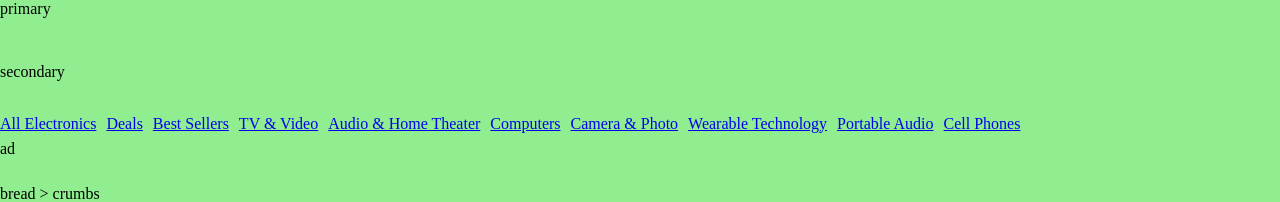
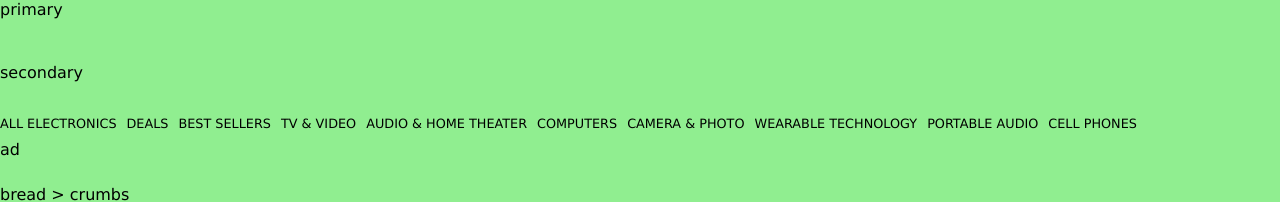
Before and after one commit to martypdx/copy-website-oct-2022, a plain HTML site: page index.html in a window 1280 px wide. Shown: the top 202 px of the page. Drawn offline with Linux system fonts and the light colour scheme; grey boxes are pictures that could not be loaded.

Commit message:
better category links

```diff
--- a/styles/global.css
+++ b/styles/global.css
@@ -8,6 +8,7 @@
 body {
     display: grid;
     grid-template-rows: 205px 1fr;
+    font-family: var(--primary-font);
 }
 
 header {
@@ -21,6 +22,14 @@ header {
     display: flex;
     align-items: center;
     gap: 10px;
+}
+
+#categories a {
+    white-space: nowrap;
+    color: black;
+    text-decoration: none;
+    text-transform: uppercase;
+    font-size: 0.8em;
 }
 
 main {
@@ -58,6 +67,7 @@ main {
     margin: 0;
     text-align: center;
 }
+
 #product-description {
     background: orange;
 }
```
